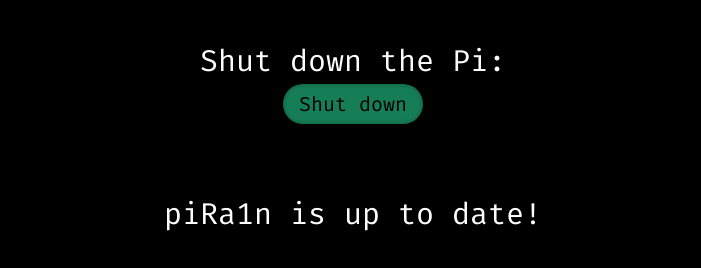
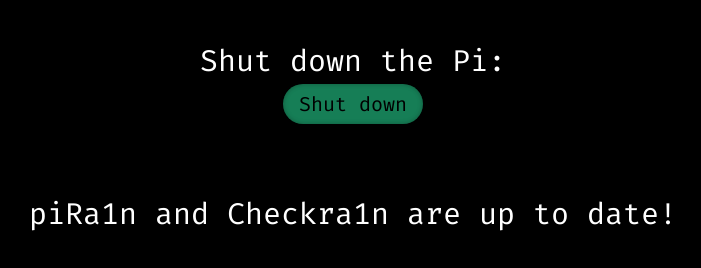
Before and after one commit to raspberryenvoie/piRa1n-web, a PHP site: page / in a window 1280 px wide. Shown: the part 532-800 px from the top of the page, without its empty margins (287-988 px from the left). Run offline with PHP 8.4, Linux system fonts and the light colour scheme.

Commit message:
Update index.php

```diff
--- a/index.php
+++ b/index.php
@@ -6,11 +6,11 @@
     <link href="https://fonts.googleapis.com/css?family=Fira+Code:400,600&display=swap" rel="stylesheet">
     <meta name="viewport" content="width=device-width, initial-scale=1.0">
     <meta charset="utf-8">
-    <title>piRa1n</title>
+    <title>piRa1n <?php readfile("/home/pi/piRa1n/version"); ?></title>
   </head>
   <body>
     <div class="header">
-      <a href="https://github.com/raspberryenvoie/piRa1n" class="title">piRa1n</a><br>
+      <a href="https://github.com/raspberryenvoie/piRa1n" class="title">piRa1n <?php readfile("/home/pi/piRa1n/version"); ?></a><br>
       Made with ♥️ by <a href="https://www.reddit.com/user/raspberryenvoie" class="author">raspberryenvoie</a>
     </div>
     <div class="options">
@@ -53,7 +53,7 @@
     <?php
     $lookForUpdates = shell_exec('/home/pi/piRa1n-web/look_for_updates.sh');
     if ($lookForUpdates == 0) {
-      echo "piRa1n is up to date!";
+      echo "piRa1n and Checkra1n are up to date!";
     }
     elseif ($lookForUpdates == 1) {
       echo '<form action="update.php" method="post"><p>An update is available!<br><input type="submit" value="Update" name="updateSubmit"></p></form>';
```
